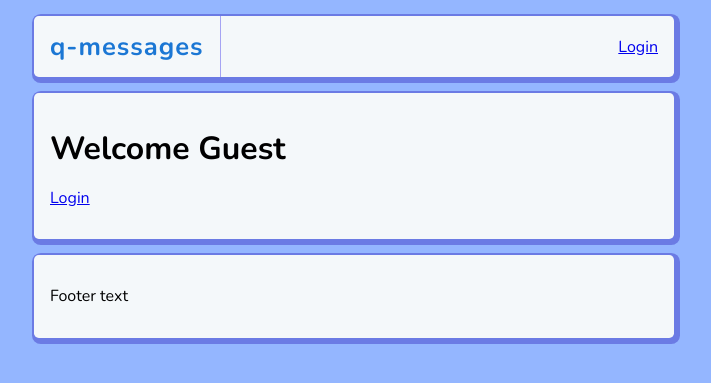
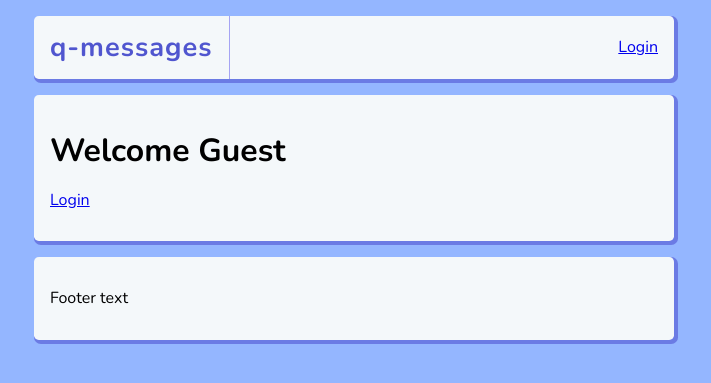
Before and after one commit to qvistdev09/q-messages, a Flask app: template templates/home.html in a window 1280 px wide. Shown: the top 383 px of the page, without its empty margins (286-997 px from the left). Run offline with Flask 2, Linux system fonts and the light colour scheme; the template is opened without the code that fills it, so the values that code supplies are empty.

Commit message:
style tweaks

```diff
--- /dev/null
+++ b/static/reset.css
@@ -0,0 +1,4 @@
+a {
+  margin: 0;
+  padding: 0;
+}
--- a/static/style.css
+++ b/static/style.css
@@ -9,6 +9,7 @@
   --bg: rgb(148, 182, 255);
   --lightBg: rgb(244, 248, 250);
   --border: rgba(80, 75, 237, 0.484);
+  --header: rgb(80, 86, 207);
 }
 
 .body {
@@ -33,7 +34,7 @@
 .card {
   border-radius: 0.3rem;
   background-color: var(--lightBg);
-  box-shadow: 2px 2px 0px 4px rgba(63, 58, 200, 0.484);
+  box-shadow: 2px 2px 0px 2px rgba(63, 58, 200, 0.484);
 }
 
 .padded {
@@ -48,10 +49,10 @@
 
 .app-title {
   margin: 0;
-  font-size: 1.6rem;
+  font-size: 1.7rem;
   letter-spacing: 1px;
   font-weight: 700;
-  color: rgb(27, 119, 212);
+  color: var(--header);
   padding: 1rem;
   border-right: 1px solid var(--border);
   align-self: stretch;
@@ -68,3 +69,16 @@
   border-radius: 50%;
   display: block;
 }
+
+.flex-column {
+  display: flex;
+  flex-direction: column;
+}
+
+.align-center {
+  align-items: center;
+}
+
+.gap-small {
+  gap: 0.2rem;
+}
--- a/templates/base.html
+++ b/templates/base.html
@@ -2,6 +2,7 @@
 <html lang="en">
   <head>
     <link rel="stylesheet" href="static/normalize.css"/>
+    <link rel="stylesheet" href="static/reset.css"/>
     <link rel="stylesheet" href="static/style.css"/>
     <title>q-Messages</title>
   </head>
@@ -12,8 +13,11 @@
           <h1 class="app-title">q-messages</h1>
           <div class="padded">
             {% if session %}
-              <div class="profile-picture">
-                <img class="profile-picture-img" referrerpolicy="no-referrer" src="{{session.userinfo.picture}}" alt="{{session.userinfo.name}}'s profile picture"/>
+              <div class="flex-column align-center gap-small">
+                <div class="profile-picture">
+                  <img class="profile-picture-img" referrerpolicy="no-referrer" src="{{session.userinfo.picture}}" alt="{{session.userinfo.name}}'s profile picture"/>
+                </div>
+                <a href="/logout">Logout</a>
               </div>
             {% else %}
               <a href="/login">Login</a>
```
